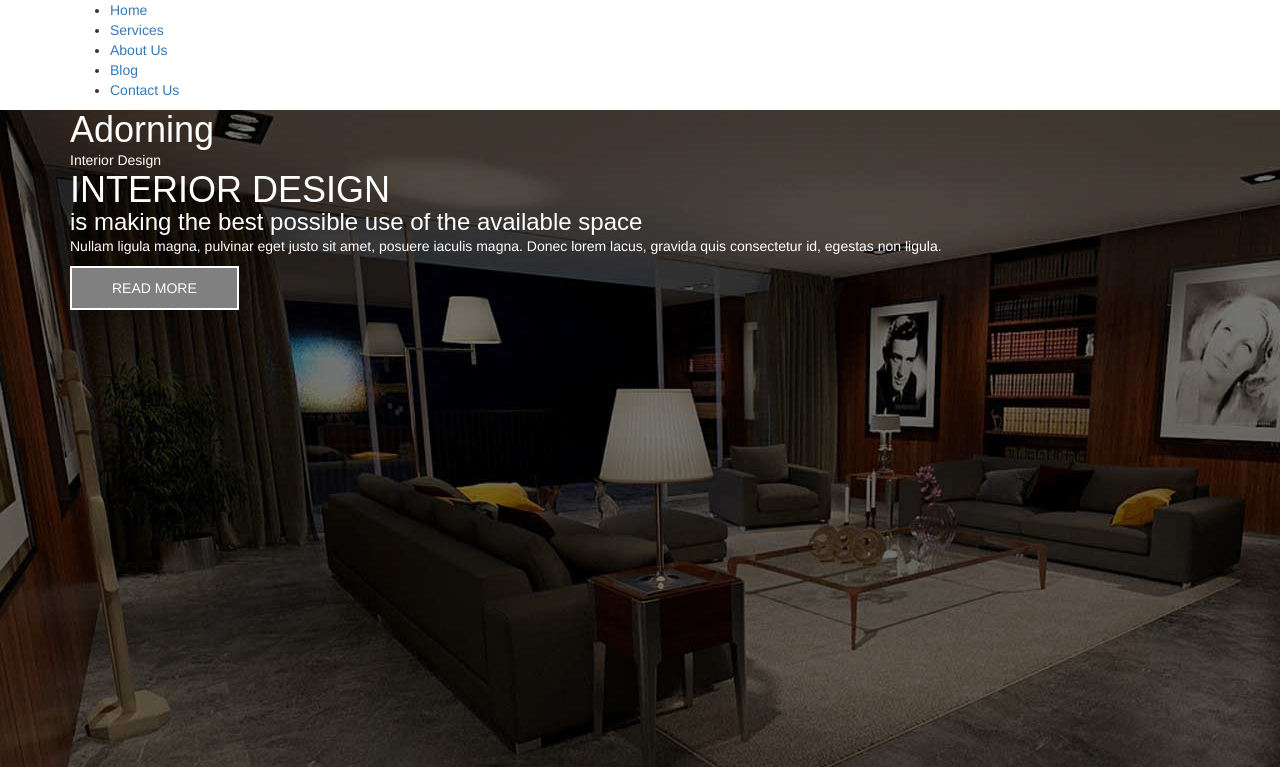
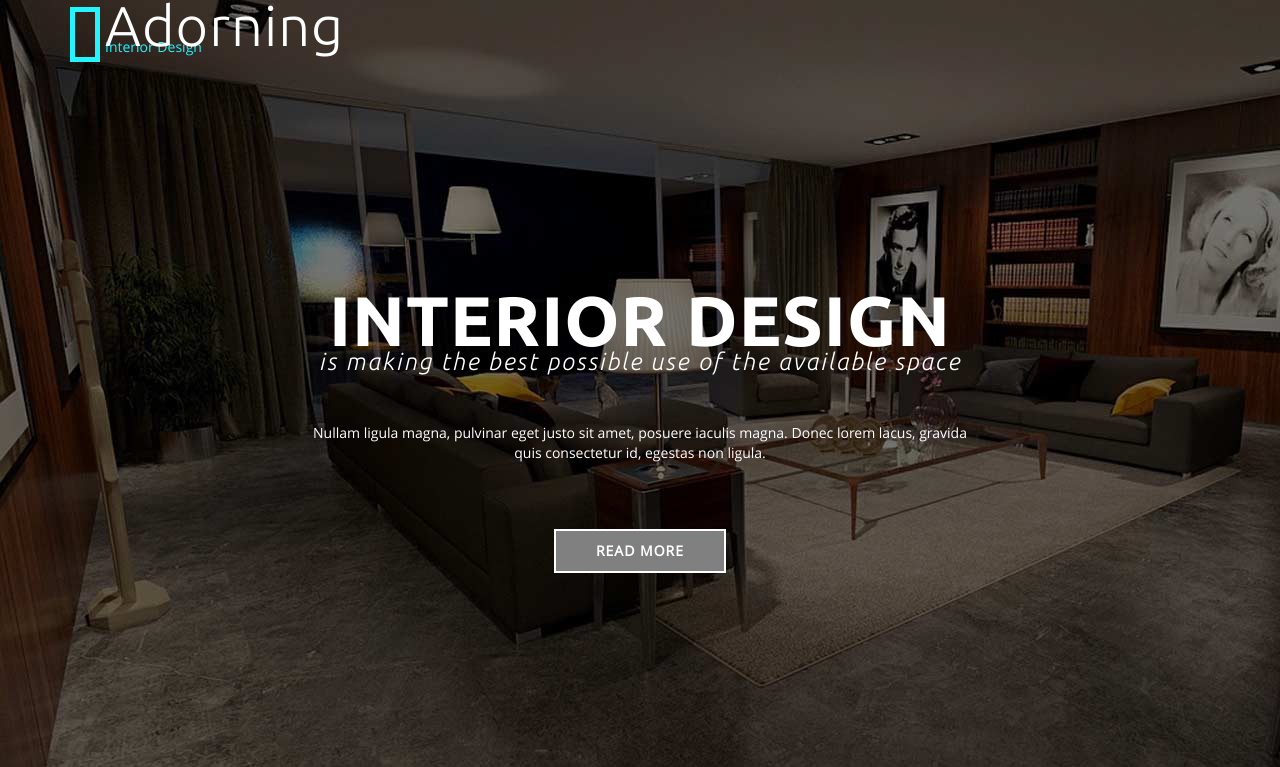
Before and after one commit to angorzan/Interior-Design, a website: page index.html in a window 1280 px wide. Shown: the top 767 px of the page. Drawn offline with nearby package versions, Linux system fonts and the light colour scheme; files that its build step writes are made by us from their sources.

Commit message:
Kasia's changes in css brought back and moved to scss together with my section

```diff
--- a/scss/main.scss
+++ b/scss/main.scss
@@ -1,21 +1,240 @@
+@font-face {
+  font-family: 'Ubuntu';
+  src: url('../fonts/ubuntu/Ubuntu-Medium.eot');
+  src: local('../fonts/ubuntu/Ubuntu Medium'), local('../fonts/ubuntu/Ubuntu-Medium'),
+  url('../fonts/ubuntu/Ubuntu-Medium.eot?#iefix') format('embedded-opentype'),
+  url('../fonts/ubuntu/Ubuntu-Medium.woff2') format('woff2'),
+  url('../fonts/ubuntu/Ubuntu-Medium.woff') format('woff'),
+  url('../fonts/ubuntu/Ubuntu-Medium.ttf') format('truetype');
+  font-weight: 500;
+  font-style: normal;
+}
+
+@font-face {
+  font-family: 'Ubuntu';
+  src: url('../fonts/ubuntu/Ubuntu-Bold.eot');
+  src: local('../fonts/ubuntu/Ubuntu Bold'), local('../fonts/ubuntu/Ubuntu-Bold'),
+  url('../fonts/ubuntu/Ubuntu-Bold.eot?#iefix') format('embedded-opentype'),
+  url('../fonts/ubuntu/Ubuntu-Bold.woff2') format('woff2'),
+  url('../fonts/ubuntu/Ubuntu-Bold.woff') format('woff'),
+  url('../fonts/ubuntu/Ubuntu-Bold.ttf') format('truetype');
+  font-weight: bold;
+  font-style: normal;
+}
+
+@font-face {
+  font-family: 'Ubuntu';
+  src: url('../fonts/ubuntu/Ubuntu-LightItalic.eot');
+  src: local('../fonts/ubuntu/Ubuntu Light Italic'), local('../fonts/ubuntu/Ubuntu-LightItalic'),
+  url('../fonts/ubuntu/Ubuntu-LightItalic.eot?#iefix') format('embedded-opentype'),
+  url('../fonts/ubuntu/Ubuntu-LightItalic.woff2') format('woff2'),
+  url('../fonts/ubuntu/Ubuntu-LightItalic.woff') format('woff'),
+  url('../fonts/ubuntu/Ubuntu-LightItalic.ttf') format('truetype');
+  font-weight: 300;
+  font-style: italic;
+}
+
+@font-face {
+  font-family: 'Ubuntu';
+  src: url('../fonts/ubuntu/Ubuntu-Regular.eot');
+  src: local('../fonts/ubuntu/Ubuntu Regular'), local('Ubuntu-Regular'),
+  url('../fonts/ubuntu/Ubuntu-Regular.eot?#iefix') format('embedded-opentype'),
+  url('../fonts/ubuntu/Ubuntu-Regular.woff2') format('woff2'),
+  url('../fonts/ubuntu/Ubuntu-Regular.woff') format('woff'),
+  url('../fonts/ubuntu/Ubuntu-Regular.ttf') format('truetype');
+  font-weight: normal;
+  font-style: normal;
+}
+
+@font-face {
+  font-family: 'Ubuntu';
+  src: url('../fonts/ubuntu/Ubuntu-Light.eot');
+  src: local('../fonts/ubuntu/Ubuntu Light'), local('../fonts/ubuntu/Ubuntu-Light'),
+  url('../fonts/ubuntu/Ubuntu-Light.eot?#iefix') format('embedded-opentype'),
+  url('../fonts/ubuntu/Ubuntu-Light.woff2') format('woff2'),
+  url('../fonts/ubuntu/Ubuntu-Light.woff') format('woff'),
+  url('../fonts/ubuntu/Ubuntu-Light.ttf') format('truetype');
+  font-weight: 300;
+  font-style: normal;
+}
+
+@font-face {
+  font-family: 'Open Sans';
+  src: url('../fonts/open-sans/OpenSans-Regular.eot');
+  src: local('../fonts/open-sans/Open Sans Regular'), local('../fonts/ubuntu/OpenSans-Regular'),
+  url('../fonts/open-sans/OpenSans-Regular.eot?#iefix') format('embedded-opentype'),
+  url('../fonts/open-sans/OpenSans-Regular.woff2') format('woff2'),
+  url('../fonts/open-sans/OpenSans-Regular.woff') format('woff'),
+  url('../fonts/open-sans/OpenSans-Regular.ttf') format('truetype');
+  font-weight: normal;
+  font-style: normal;
+}
+
+*{
+  margin: 0;
+  padding: 0;
+  box-sizing: border-box;
+  font-family: 'Open Sans', Arial, sans-serif;
+}
+
+h1,h2,h3,h4,h5,h6 {
+  font-family: 'Ubuntu', Arial, sans-serif !important;
+}
+
+/******* SEKCJA HEADER - kasia - start *******/
+
 header {
-  background: url("../images/banner.jpg");
+  background: url('../images/banner.jpg') no-repeat;
+  background-size: cover;
   min-height: 770px;
-  color: white; }
+  color: white;
+  position: relative;
+};
+
+.logo {
+  float: left;
+  height: 100px;
+  max-width:250px;
+}
+
+.logo h1{
+  font-size: 4em;
+  color: #fff;
+  font-weight: 300;
+  transform: translate(0px);
+  padding-left:35px;
+  padding-top: 15px;
+  line-height: 40%;
+}
+
+.logo span{
+  color: #24f4ff;
+  font-size: 14px;
+  padding-left:35px;
+}
+
+.logo h1::before {
+  width: 30px;
+  height: 55px;
+  border: 5px solid #24f4ff;
+  position: absolute;
+  top: 20%;
+  left: 0%;
+  content: '';
+}
+
+header h1 {
+  font-size:5em;
+  font-weight: bold;
+  letter-spacing: 1px;
+}
+
+header h3 {
+  font-weight: 300;
+  font-style: italic;
+  letter-spacing: 2px;
+  margin-top: -10px;
+  margin-bottom: 2em;
+}
+
+.header-titles {
+  display: flex;
+  justify-content: center;
+
+  text-align: center;
+  flex-wrap: wrap;
+  width:60%;
+  margin:13em auto 0em;
+
+}
 
 header button {
   border: 2px solid white;
+  margin-top:4em;
   padding: 10px 40px;
   color: white;
-  background: grey; }
+  background: grey;
+  letter-spacing: 1px;
+  font-weight:600;
+}
 
-/* Add a black background color and some padding to the footer */
+header button:hover{
+  background: #24f4ff;
+  color: black;
+}
+
+.navigation {
+  display: none;
+  background: #13b3bb;
+  position:absolute;
+  height: 100px;
+  z-index:1;
+  width:100%;
+}
+
+.nav-style {
+  display: -webkit-box;
+  display: flex;
+  flex-wrap: wrap;
+  justify-content: center;
+  margin-top:2.5em;
+
+}
+
+.nav-style li{
+  float:left;
+  display: inline-block;
+  margin: 5px 30px;
+  letter-spacing: 2px;
+}
+
+.nav-style a{
+  color: black;
+  text-transform: uppercase;
+  font-weight: 600;
+  font-size: 14px;
+  padding: 5px 15px;
+}
+
+.nav-style a:hover{
+  text-decoration: none;
+  color: white;
+  border-top: 2px solid white;
+  border-bottom: 2px solid white;
+}
+
+#nav-btn {
+  margin-top: -60px;
+  z-index:2;
+  float: right;
+}
+
+.btn-open:after {
+  font-family: "FontAwesome";
+  font-size: 3em;
+  content:"\f0c9";
+  color: #ffffff;
+  transition: color 200ms;
+}
+
+.btn-close:after {
+  font-family: "FontAwesome";
+  content:"\f00d";
+  color: #000000;
+  transition: color 200ms;
+}
+
+
+/******* SEKCJA HEADER - end *******/
+
 #newsletter {
-  background: #13b3bb; }
+  background: #13b3bb;
+}
 
 footer {
   background-color: #000000;
-  padding: 25px; }
+  padding: 25px;
+}
 
 /*********Adorning_events***********/
 
```
